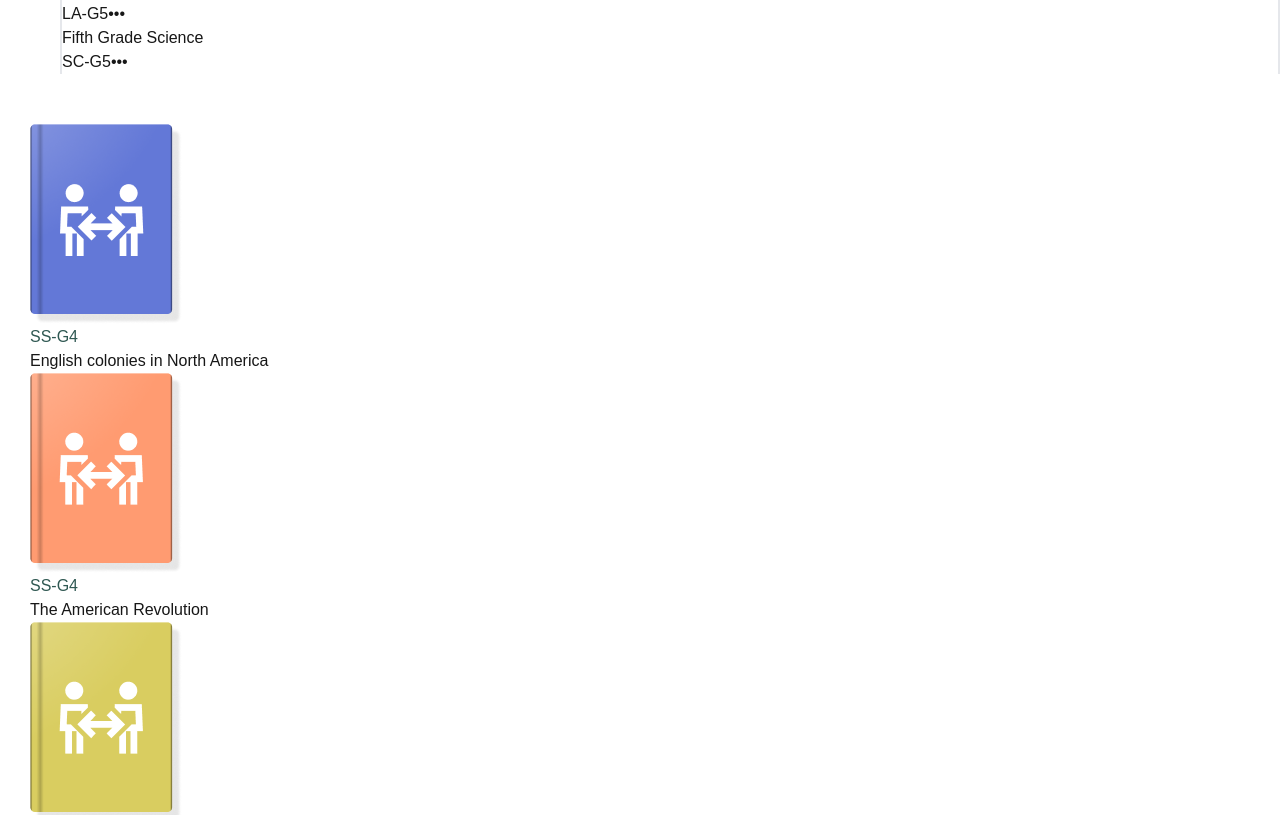
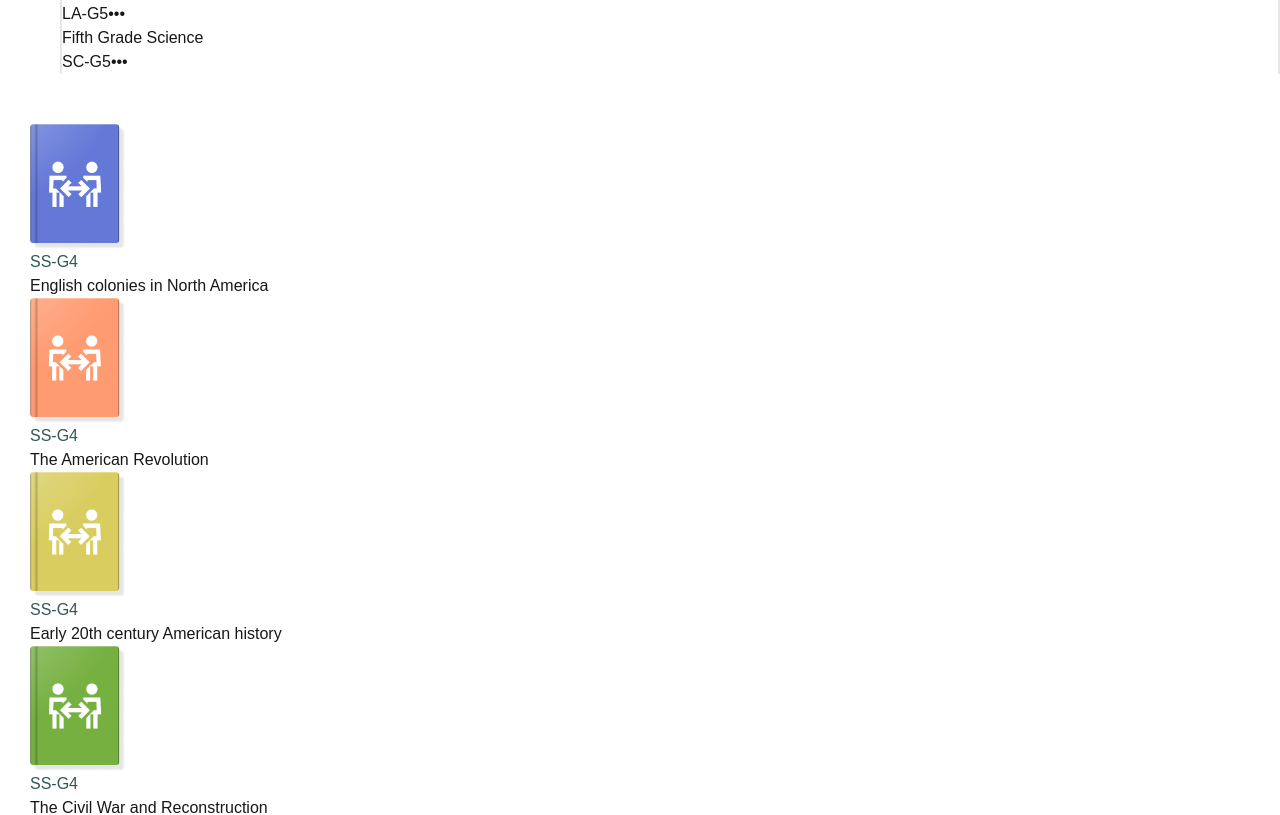
Before and after one commit to pulakkar333/Foundation_learning, a Next.js app: page / in a window 1280 px wide. Shown: the part 7888-8703 px from the top of the page. Built offline with nearby package versions, Linux system fonts and the light colour scheme.

Commit message:
complete_design

```diff
--- a/src/components/bookGrid.tsx
+++ b/src/components/bookGrid.tsx
@@ -1,4 +1,5 @@
 import React from "react";
+import Image from "next/image";
 
 const books = [
   { title: "English colonies in North America", code: "SS-G4", image: "/logo/book1.png" },
@@ -23,7 +24,10 @@ const BookGrid = () => {
     <div className="grid grid-cols-3 sm:grid-cols-3 md:grid-cols-3 lg:grid-cols-6 gap-2 p-8 text-left">
       {books.map((book, index) => (
         <div key={index} className="flex flex-col items-start w-full h-60">
-          <img src={book.image} alt="Book Logo" className="w-24 h-32 object-contain self-start" />
+          <Image
+          width={96}
+          height={128}
+          src={book.image} alt="Book Logo" className="w-24 h-32 object-contain self-start" />
           <p style={{ color: '#2F5852' }} className="text-[10px] text-black font-medium mt-2 text-left">{book.code}</p>
           <p className="text-[18px] text-black mt-1 text-left line-clamp-2 overflow-hidden">
             {book.title}
--- a/src/components/footer.tsx
+++ b/src/components/footer.tsx
@@ -103,7 +103,7 @@ export default function Footer() {
               <p className="text-gray-600 mt-2 text-xs pl-10">
                 By calling or texting (800) 511-6948, customers agree to receive
                 text messages. If you no longer wish to receive text messages,
-                you may opt-out at any time by replying "STOP."
+                you may opt-out at any time by replying &quot;STOP&quot;
               </p>
             </div>
           </div>
--- a/src/home.tsx
+++ b/src/home.tsx
@@ -4,7 +4,7 @@ import HeroSection from "../src/components/heroSection";
 import Footer from "../src/components/footer";
 
 export default function Home() {
-  const currentYear = new Date().getFullYear();
+  // const currentYear = new Date().getFullYear();
 
   return (
     <div className="bg-gray-100 min-h-screen">
```
